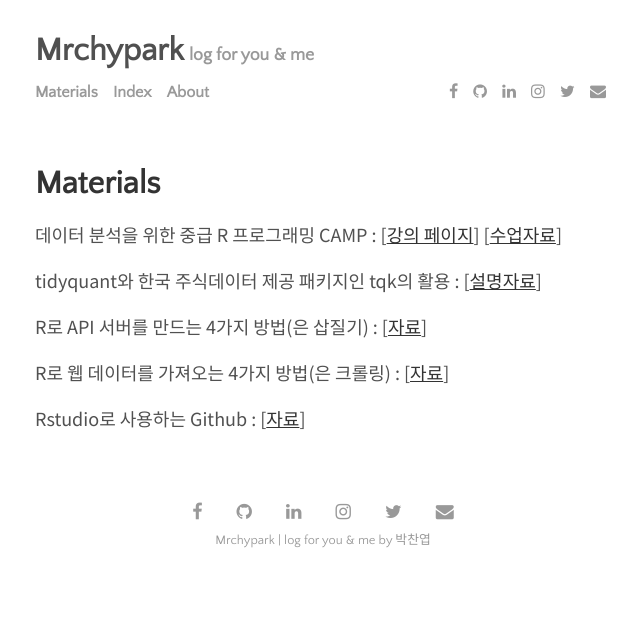
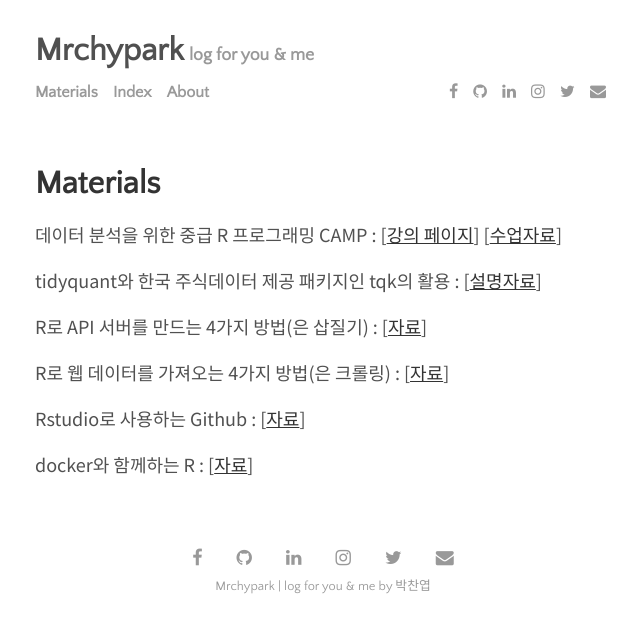
Before and after one commit to mrchypark/Lagrange, a Jekyll site: the page built from menu/materials.md, in a window 1280 px wide. Shown: the top 633 px of the page, without its empty margins (317-957 px from the left). Built offline with Jekyll 4.4.1, drawn with Linux system fonts in a browser that asks for light colours; nearby versions of some CDN libraries.

Commit message:
update materials

```diff
--- a/menu/materials.md
+++ b/menu/materials.md
@@ -13,9 +13,12 @@
 
 Rstudio로 사용하는 Github : [[자료][3]]
 
+docker와 함께하는 R : [[자료][7]]
+
 [1]: http://www.fastcampus.co.kr/data_camp_dabrp/
 [2]: https://mrchypark.github.io/dabrp_classnote3/
 [3]: https://mrchypark.github.io/github-with-rstudio/
 [4]: https://mrchypark.github.io/apiR/
 [5]: https://mrchypark.github.io/getWebR/
 [6]: https://mrchypark.github.io/tqk_docs/tidyquant-with-tqk.html
+[7]: https://mrchypark.github.io/docker-with-r/
```
Also changed, not shown: 1 other file.
